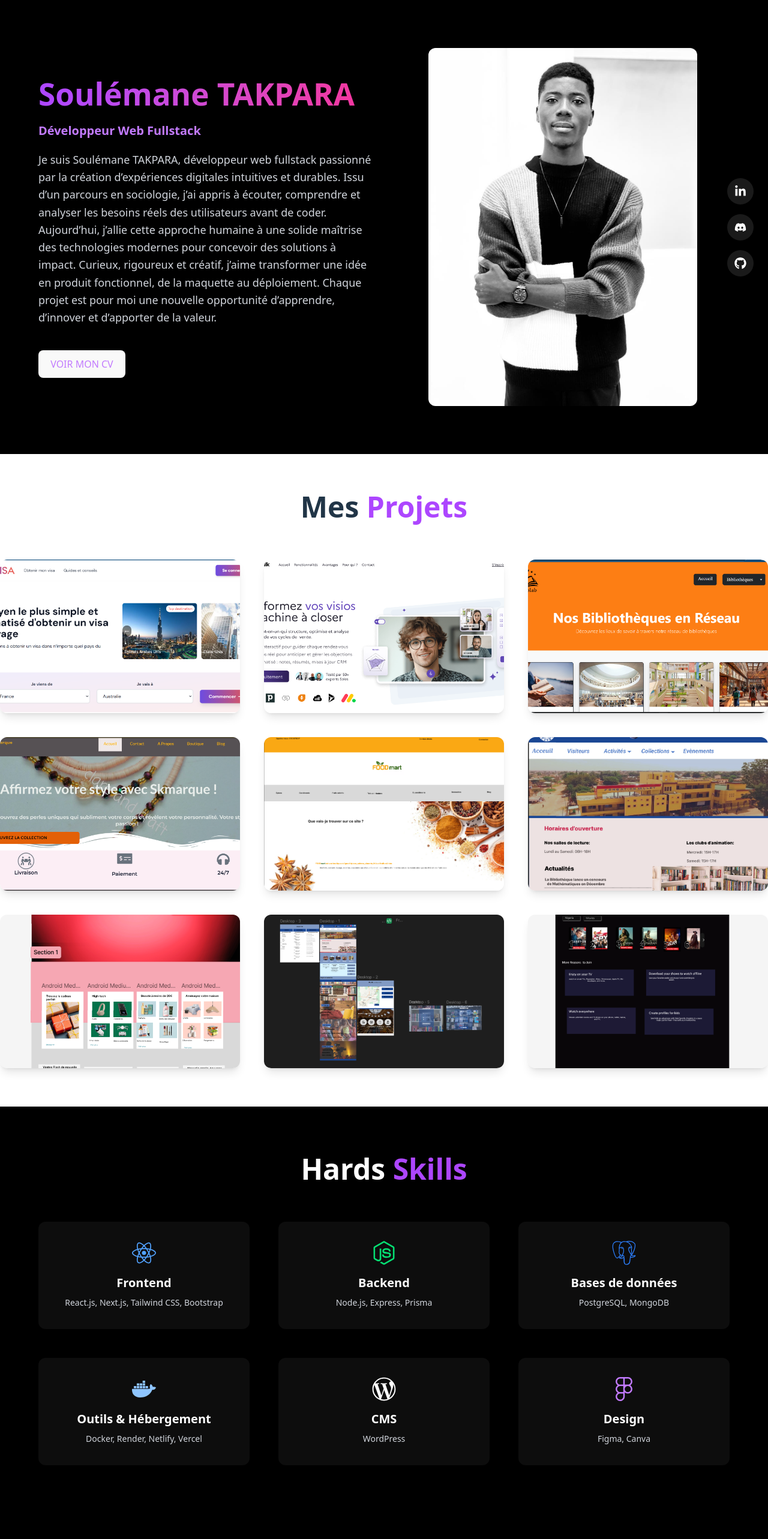
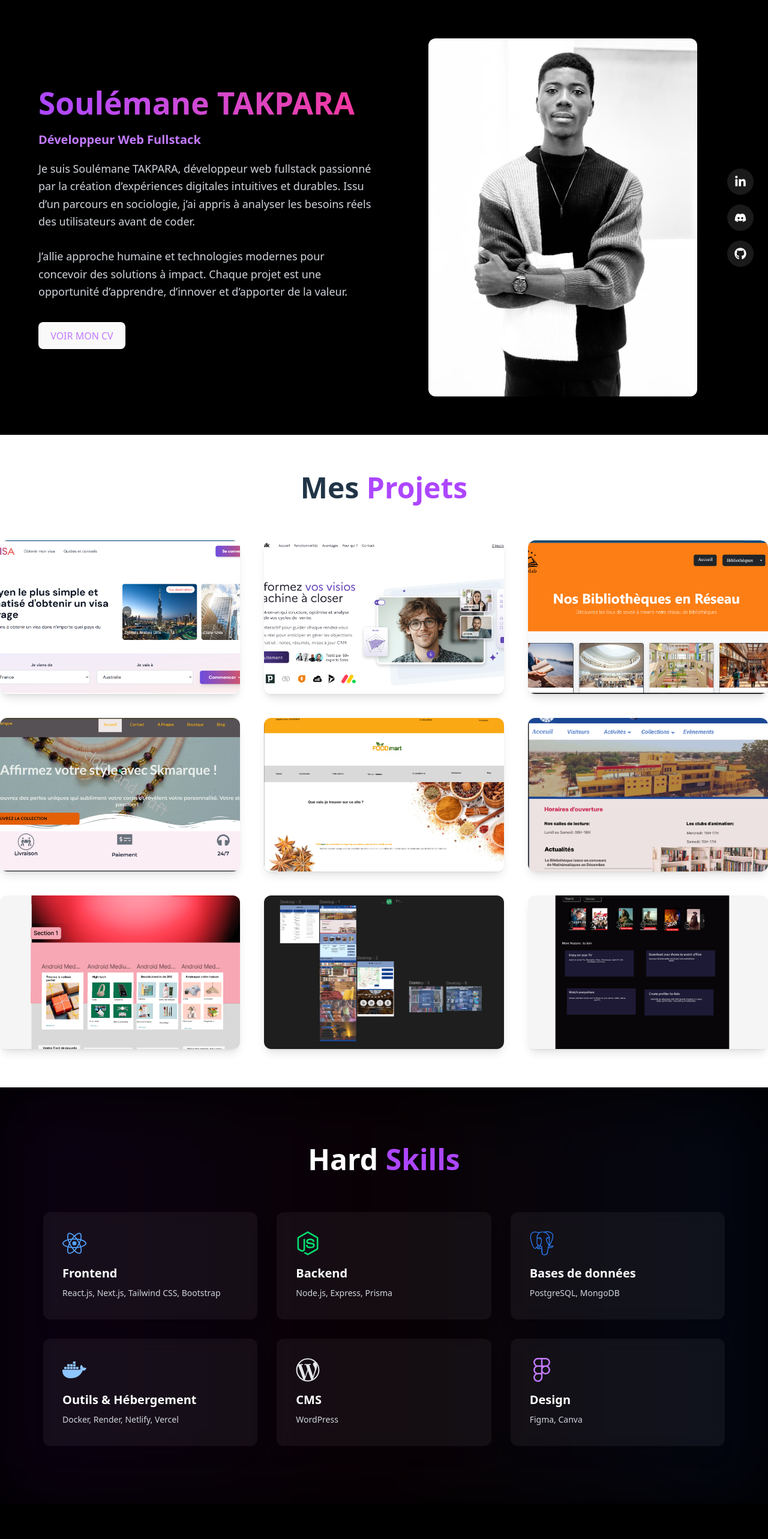
Before and after one commit to soultakpara/Portofolio, a React (Vite) app in the folder Portofolio/: page / in a window 1280 px wide. Shown: the top 2566 px of the page at 60% size. Built offline with nearby package versions, Linux system fonts and the light colour scheme.

Commit message:
[Fix]:responsive

```diff
--- a/Portofolio/src/components/CardsProjects.jsx
+++ b/Portofolio/src/components/CardsProjects.jsx
@@ -1,38 +1,55 @@
-import React from 'react'
+import React from "react";
 
 function CardsProjects({ title, description, image, link }) {
+  const isClickable = Boolean(link);
+
+  // Wrapper dynamic tag: <a> if click, <div> otherwise
+  const Wrapper = isClickable ? "a" : "div";
+
   return (
-    <a
-      href={link}
-      target="_blank"
-      rel="noopener noreferrer"
-      className="block"
+    <Wrapper
+      href={isClickable ? link : undefined}
+      target={isClickable ? "_blank" : undefined}
+      rel={isClickable ? "noopener noreferrer" : undefined}
+      className={`block ${
+        isClickable ? "cursor-pointer" : "cursor-default"
+      }`}
     >
-      <div className="relative group w-full h-64 rounded-xl overflow-hidden shadow-lg cursor-pointer">
+      <div className="relative group w-full h-52 sm:h-64 rounded-xl overflow-hidden shadow-lg">
 
         {/* Image */}
         <img
           src={image?.src ?? image}
           alt={title}
-          className="w-full h-full object-cover transition-transform duration-500 group-hover:scale-110"
+          className="
+            w-full h-full object-cover
+            transition-transform duration-500
+            group-hover:scale-110
+          "
         />
 
         {/* Overlay */}
-        <div className="
-          absolute inset-0
-          bg-black/70
-          flex flex-col items-center justify-center
-          opacity-0 group-hover:opacity-100
-          transition-opacity duration-300
-          text-white p-5
-        ">
-          <h3 className="text-xl font-semibold mb-2">{title}</h3>
-          <p className="text-sm text-center">{description}</p>
+        <div
+          className="
+            absolute inset-0
+            bg-black/70
+            flex flex-col items-center justify-center
+            opacity-0 group-hover:opacity-100
+            transition-opacity duration-300
+            text-white p-3 sm:p-5
+          "
+        >
+          <h3 className="text-lg sm:text-xl font-semibold mb-2 text-center px-2">
+            {title}
+          </h3>
+          <p className="text-xs sm:text-sm text-center leading-relaxed px-2">
+            {description}
+          </p>
         </div>
 
       </div>
-    </a>
-  )
+    </Wrapper>
+  );
 }
 
-export default CardsProjects
+export default CardsProjects;
--- a/Portofolio/src/components/HeroSection.jsx
+++ b/Portofolio/src/components/HeroSection.jsx
@@ -1,39 +1,43 @@
 import React from "react";
-import { FaLinkedinIn, FaDiscord,  FaGithub } from "react-icons/fa";
-import img2 from '../assets/images/img2.jpg';
+import { FaLinkedinIn, FaDiscord, FaGithub } from "react-icons/fa";
+import img2 from "../assets/images/img2.jpg";
 
 export default function HeroSection() {
   return (
-    <section className="bg-black text-white w-full py-20 px-6 md:px-16">
+    <section className="bg-black text-white w-full py-16 px-6 md:px-16">
       <div className="max-w-7xl mx-auto flex flex-col md:flex-row items-center gap-10">
 
         {/* --- LEFT CONTENT --- */}
-        <div className="md:w-1/2 space-y-5">
-          <h1 className="text-4xl md:text-6xl font-bold leading-tight">
-           <span className="block text-transparent bg-clip-text bg-gradient-to-r from-purple-500 to-pink-500">
+        <div className="md:w-1/2 space-y-5 text-center md:text-left">
+          <h1 className="text-3xl sm:text-4xl md:text-6xl font-bold leading-tight">
+            <span className="block text-transparent bg-clip-text bg-gradient-to-r from-purple-500 to-pink-500">
               Soulémane TAKPARA
             </span>
           </h1>
 
-          <h3 className="text-purple-400 text-xl font-semibold">
+          <h3 className="text-purple-400 text-lg sm:text-xl font-semibold">
             Développeur Web Fullstack
           </h3>
 
-          <p className="text-gray-300 text-lg leading-relaxed">
-            Je suis Soulémane TAKPARA, développeur web fullstack passionné par la création d’expériences digitales intuitives et durables.
-Issu d’un parcours en sociologie, j’ai appris à écouter, comprendre et analyser les besoins réels des utilisateurs avant de coder.
-Aujourd’hui, j’allie cette approche humaine à une solide maîtrise des technologies modernes pour concevoir des solutions à impact.
+          <p className="text-gray-300 text-base sm:text-lg leading-relaxed">
+            Je suis Soulémane TAKPARA, développeur web fullstack passionné par la
+            création d’expériences digitales intuitives et durables. Issu d’un parcours
+            en sociologie, j’ai appris à analyser les besoins réels des utilisateurs
+            avant de coder.
+            <br /><br />
+            J’allie approche humaine et technologies modernes pour concevoir des solutions
+            à impact. Chaque projet est une opportunité d’apprendre, d’innover et d’apporter
+            de la valeur.
+          </p>
 
-Curieux, rigoureux et créatif, j’aime transformer une idée en produit fonctionnel, de la maquette au déploiement.
-Chaque projet est pour moi une nouvelle opportunité d’apprendre, d’innover et d’apporter de la valeur.
-          </p>
-         <a
+          <a
             href="https://drive.google.com/file/d/1R4nh_nI9YfKMDwN2UmkkJ-2EhMMQRPu7/view?usp=sharing"
             target="_blank"
-            rel="noopener noreferrer">
-          <button className="mt-5 border border-purple-500 px-6 py-3 rounded-full text-purple-400 hover:bg-purple-600 hover:text-white transition-all duration-300">
-            VOIR MON CV
-          </button>
+            rel="noopener noreferrer"
+          >
+            <button className="mt-4 border border-purple-500 px-6 py-3 rounded-full text-purple-400 hover:bg-purple-600 hover:text-white transition-all duration-300 w-full sm:w-auto">
+              VOIR MON CV
+            </button>
           </a>
         </div>
 
@@ -42,30 +46,61 @@ Chaque projet est pour moi une nouvelle opportunité d’apprendre, d’innover
           <img
             src={img2}
             alt="Profile"
-            className="rounded-xl shadow-lg w-full max-w-md object-cover"
+            className="rounded-xl shadow-lg w-full max-w-xs sm:max-w-sm md:max-w-md object-cover"
           />
 
-          {/* SOCIAL ICONS */}
-          <div className="absolute -right-10 top-1/2 -translate-y-1/2 flex flex-col gap-4">
+          {/* SOCIAL ICONS – repositionnés pour mobile */}
+          <div className="hidden md:flex absolute -right-10 top-1/2 -translate-y-1/2 flex-col gap-4">
             <a
               href="https://www.linkedin.com/in/soulemane"
+              target="_blank"
               className="bg-white/10 p-3 rounded-full hover:bg-purple-600 transition"
             >
               <FaLinkedinIn size={20} color="white" />
             </a>
+
             <a
               href="https://discord.com/users/soulemanetakpara"
+              target="_blank"
               className="bg-white/10 p-3 rounded-full hover:bg-purple-600 transition"
             >
-              <FaDiscord size={20} color= "white" />
+              <FaDiscord size={20} color="white" />
             </a>
+
             <a
               href="https://github.com/soultakpara"
+              target="_blank"
               className="bg-white/10 p-3 rounded-full hover:bg-purple-600 transition"
             >
-              <FaGithub size={20} color= "white" />
+              <FaGithub size={20} color="white" />
             </a>
           </div>
+
+        </div>
+
+        {/* SOCIAL ICONS – VERSION MOBILE EN BAS */}
+        <div className="flex md:hidden justify-center gap-6 mt-4">
+          <a
+            href="https://www.linkedin.com/in/soulemane"
+            target="_blank"
+            className="bg-white/10 p-3 rounded-full hover:bg-purple-600 transition"
+          >
+            <FaLinkedinIn size={22} />
+          </a>
+          <a
+            href="https://discord.com/users/soulemanetakpara"
+            target="_blank"
+            className="bg-white/10 p-3 rounded-full hover:bg-purple-600 transition"
+          >
+            <FaDiscord size={22} />
+          </a>
+          <a
+            href="https://github.com/soultakpara"
+            target="_blank"
+            className="bg-white/10 p-3 rounded-full hover:bg-purple-600 transition"
+          >
+            <FaGithub size={22} />
+          </a>
         </div>
 
       </div>
--- a/Portofolio/src/components/TechnicalStacks.jsx
+++ b/Portofolio/src/components/TechnicalStacks.jsx
@@ -1,64 +1,112 @@
 import React from "react";
-import { FaReact, FaNodeJs, FaDocker, FaFigma, FaWordpressSimple } from "react-icons/fa";
-import {  SiPostgresql   } from "react-icons/si";
+import {
+  FaReact,
+  FaNodeJs,
+  FaDocker,
+  FaFigma,
+  FaWordpressSimple,
+} from "react-icons/fa";
+import { SiPostgresql } from "react-icons/si";
 
 export default function TechnicalStacks() {
   const stacks = [
     {
-      icon: <FaReact size={40} className="text-blue-400" />,
+      icon: <FaReact size={40} />,
       title: "Frontend",
       items: "React.js, Next.js, Tailwind CSS, Bootstrap",
+      color: "text-blue-400",
     },
     {
-      icon: <FaNodeJs size={40} className="text-green-400" />,
+      icon: <FaNodeJs size={40} />,
       title: "Backend",
       items: "Node.js, Express, Prisma",
+      color: "text-green-400",
     },
     {
-      icon: <SiPostgresql size={40} className="text-blue-500" />,
+      icon: <SiPostgresql size={40} />,
       title: "Bases de données",
       items: "PostgreSQL, MongoDB",
+      color: "text-blue-500",
     },
     {
-      icon: <FaDocker size={40} className="text-blue-300" />,
+      icon: <FaDocker size={40} />,
       title: "Outils & Hébergement",
       items: "Docker, Render, Netlify, Vercel",
+      color: "text-blue-300",
     },
     {
-      icon: <FaWordpressSimple size={40} className="text-white" />,
+      icon: <FaWordpressSimple size={40} />,
       title: "CMS",
       items: "WordPress",
+      color: "text-gray-200",
     },
     {
-      icon: <FaFigma size={40} className="text-purple-400" />,
+      icon: <FaFigma size={40} />,
       title: "Design",
       items: "Figma, Canva",
+      color: "text-purple-400",
     },
   ];
 
   return (
-    <section className="bg-black text-white w-full pt-20 py-20 px-6 md:px-16">
-      <h2 className="text-center text-4xl md:text-5xl font-bold mb-16">
-        Hards <span className="text-purple-500">Skills</span>
+    <section className="relative bg-black text-white w-full py-24 px-6 md:px-16 overflow-hidden">
+      {/* Background neon effect */}
+      <div className="absolute inset-0 bg-gradient-to-r from-purple-600/20 via-pink-600/10 to-blue-600/20 blur-3xl opacity-40 pointer-events-none"></div>
+
+      <h2 className="text-center text-4xl md:text-5xl font-bold mb-16 relative z-10">
+        Hard <span className="text-purple-500">Skills</span>
       </h2>
-      <div className="max-w-6xl mx-auto grid grid-cols-1 md:grid-cols-3 gap-12 text-center">
 
+      {/* Carrousel mobile / Grid desktop */}
+      <div className="max-w-6xl mx-auto">
+        <div className="
+          flex md:grid md:grid-cols-3 gap-8
+          overflow-x-auto md:overflow-visible
+          px-2 scrollbar-hide
+        ">
           {stacks.map((stack, index) => (
             <div
               key={index}
-            className="flex flex-col items-center bg-white/5 p-8 rounded-xl hover:bg-purple-600/20 transition-all duration-300 shadow-lg"
+              className="
+                min-w-[250px] md:min-w-0
+                flex-shrink-0
+                bg-white/5 p-8 rounded-xl shadow-xl
+                transition-all duration-300
+                hover:scale-105 hover:bg-white/10
+                backdrop-blur-md relative group
+              "
             >
-            <div className="mb-4">{stack.icon}</div>
+              {/* Neon gradient on hover */}
+              <div className="
+                absolute inset-0 rounded-xl opacity-0
+                group-hover:opacity-100 transition
+                bg-gradient-to-br from-purple-600/30 to-blue-600/30 blur-xl
+              "></div>
 
-            <h3 className="text-xl font-bold mb-2">{stack.title}</h3>
+              <div className={`relative z-10 mb-4 group-hover:scale-125 transition-transform duration-300 ${stack.color}`}>
+                {stack.icon}
+              </div>
 
-            <p className="text-gray-300 text-sm leading-relaxed">
+              <h3 className="text-xl font-bold mb-2 relative z-10">
+                {stack.title}
+              </h3>
+
+              <p className="text-gray-300 text-sm leading-relaxed relative z-10">
                 {stack.items}
               </p>
             </div>
           ))}
+        </div>
+      </div>
 
-      </div>
+      {/* Hide scrollbar */}
+      <style>
+        {`
+          .scrollbar-hide::-webkit-scrollbar {
+            display: none;
+          }
+        `}
+      </style>
     </section>
   );
 }
```
Also changed, not shown: Portofolio/src/components/Footer.jsx (+41 -28 lines), Portofolio/src/components/WhatIdo.jsx (+19 -22 lines). Lines whose indentation alone changed are shown as unchanged.
